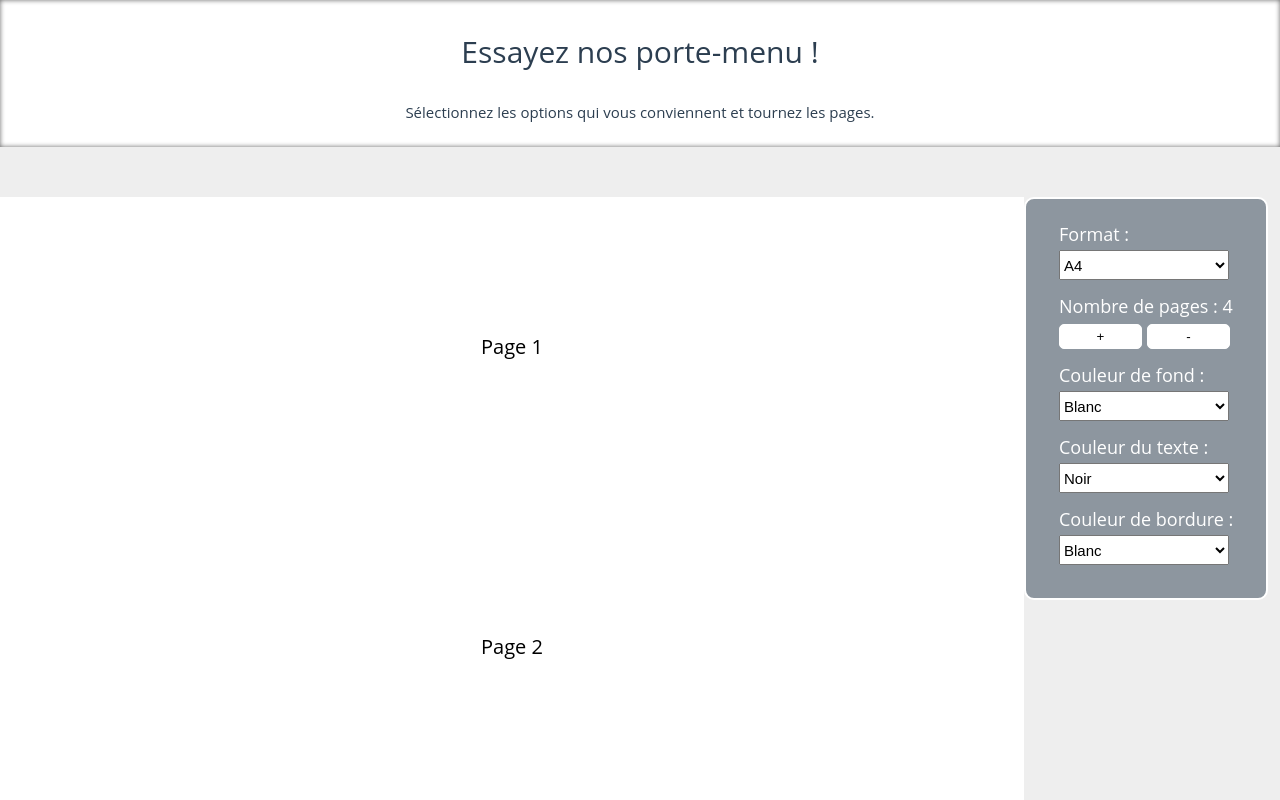
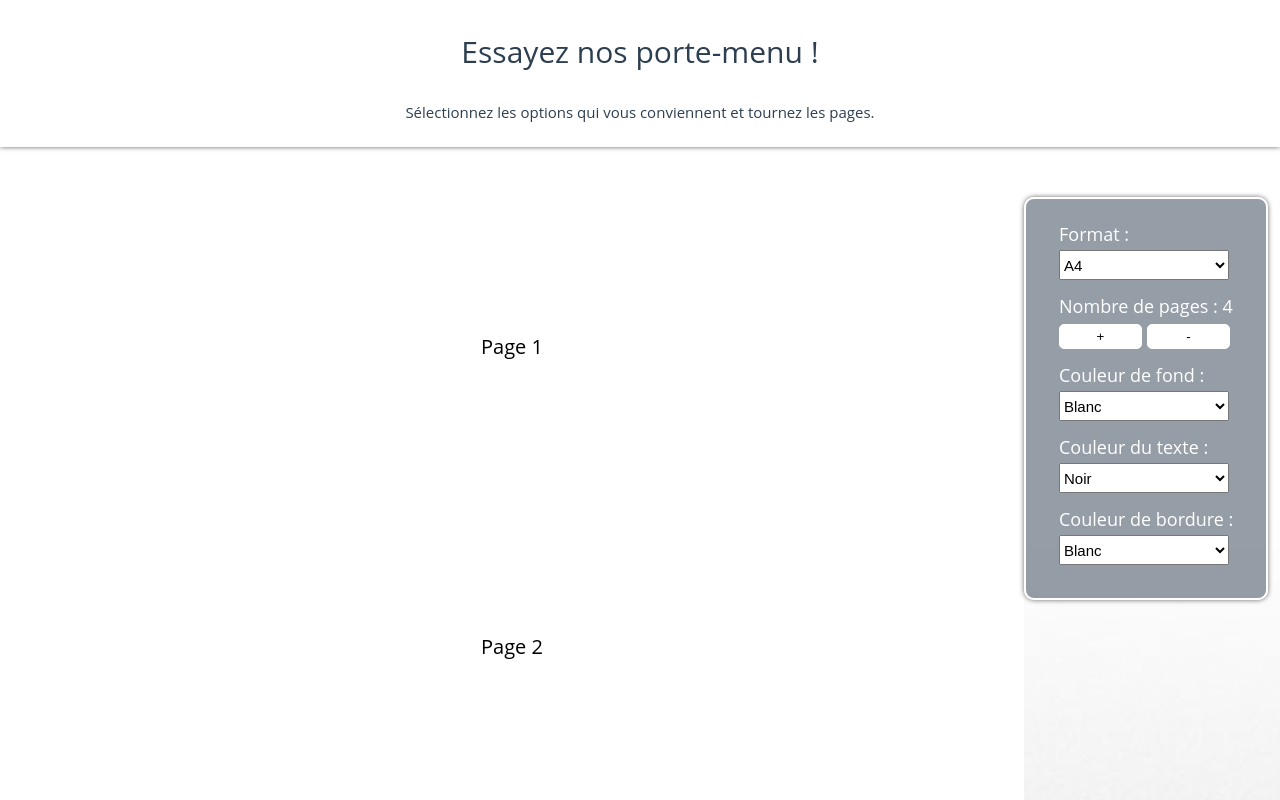
Before and after one commit to rmagat/portemenu, a plain HTML site: page index.html in a window 1280 px wide. Shown: the top 800 px of the page. Drawn offline with nearby package versions, Linux system fonts and the light colour scheme.

Commit message:
CSS test background-img

```diff
--- a/style.css
+++ b/style.css
@@ -1,5 +1,8 @@
-body {
-    background-color: #EEE;
+html, body {
+    background-image: url("images/fond.jpg");
+    background-repeat: repeat-x;
+    background-position: bottom;
+    background-size: contain;
     font-family: "Open Sans",sans-serif;
     color: #2c3e50;
     font-size: 30px;
@@ -31,11 +34,11 @@ body {
     padding-bottom: 10px;
     width: 100%;
     text-align: center;
-    -webkit-box-shadow:inset 0 0 5px #666;
-    -moz-box-shadow:inset 0 0 5px #666;
-    -o-box-shadow:inset 0 0 5px #666;
-    -ms-box-shadow:inset 0 0 5px #666;
-    box-shadow:inset 0 0 5px #666;
+    -webkit-box-shadow: 0 0 5px #666;
+    -moz-box-shadow: 0 0 5px #666;
+    -o-box-shadow: 0 0 5px #666;
+    -ms-box-shadow: 0 0 5px #666;
+    box-shadow: 0 0 5px #666;
 }
 
 #sousTexte {
@@ -75,6 +78,11 @@ body {
     padding-bottom: 20px;
     padding-left: 30px;
     padding-right: 30px;
+    -webkit-box-shadow: 0 0 5px #666;
+    -moz-box-shadow: 0 0 5px #666;
+    -o-box-shadow: 0 0 5px #666;
+    -ms-box-shadow: 0 0 5px #666;
+    box-shadow: 0 0 5px #666;
 }
 
 #tableOptions td {
```
Also changed, not shown: images/fond.jpg (added).
